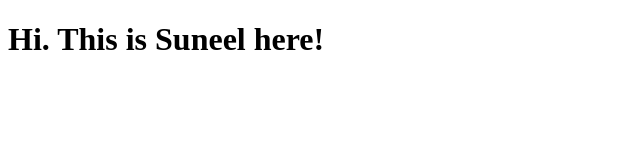
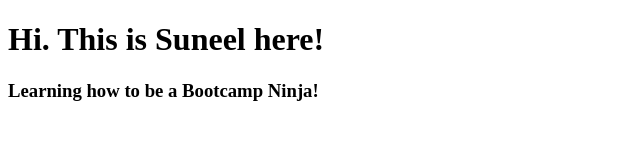
Before and after one commit to khatrisuneel96/Bootcamp2020, a plain HTML site: page index.html in a window 1280 px wide. Shown: the whole page, without its empty margins (0-640 px from the left). Drawn offline with Linux system fonts and the light colour scheme.

Commit message:
updated index.html

```diff
--- a/index.html
+++ b/index.html
@@ -7,5 +7,6 @@
 </head>
 <body>
     <h1>Hi. This is Suneel here!</h1>
+    <h3>Learning how to be a Bootcamp Ninja!</h3>
 </body>
 </html>
```
